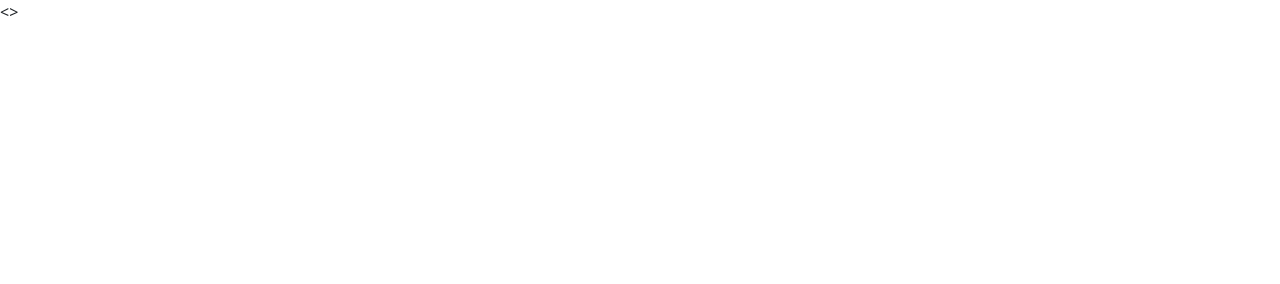
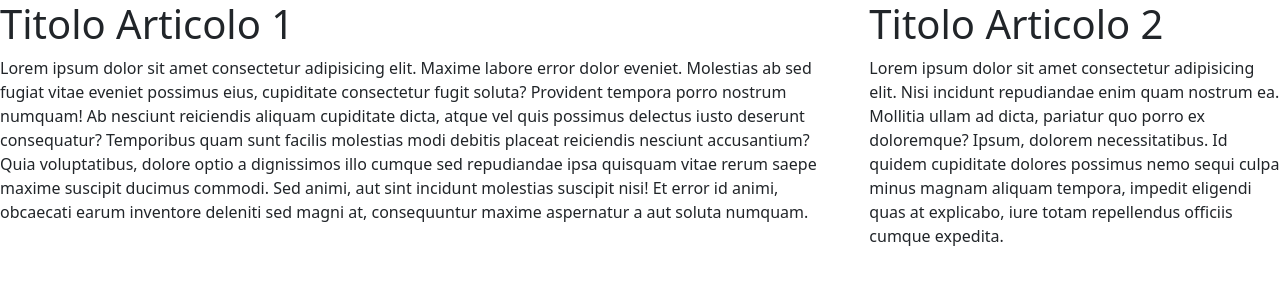
Before and after one commit to Marypink74/corsofullstack, a plain HTML site: page index.html in a window 1280 px wide. Drawn offline with nearby package versions, Linux system fonts and the light colour scheme.

Commit message:
Aggiunta di 2 paragrafi

```diff
--- a/index.html
+++ b/index.html
@@ -1,6 +1,6 @@
 <!DOCTYPE html>
-<html lang="en">
-<>
+<html lang="it">
+<head>
     <meta charset="UTF-8">
     <meta http-equiv="X-UA-Compatible" content="IE=edge">
     <meta name="viewport" content="width=device-width, initial-scale=1.0">
@@ -8,8 +8,18 @@
     <link href="https://cdn.jsdelivr.net/npm/bootstrap@5.2.0-beta1/dist/css/bootstrap.min.css" rel="stylesheet" integrity="sha384-0evHe/X+R7YkIZDRvuzKMRqM+OrBnVFBL6DOitfPri4tjfHxaWutUpFmBp4vmVor" crossorigin="anonymous">
 </head>
 <body>
-    <div>
+    <div class="row">
+        <div class="col-8"> <!--col-8 vuol dire che il paragrafo prenderà lo spazio di 8 colonne sul totale di 12-->
+            <h1>Titolo Articolo 1</h1>
+            <p>Lorem ipsum dolor sit amet consectetur adipisicing elit. Maxime labore error dolor eveniet. Molestias ab sed fugiat vitae eveniet possimus eius, cupiditate consectetur fugit soluta? Provident tempora porro nostrum numquam! Ab nesciunt reiciendis aliquam cupiditate dicta, atque vel quis possimus delectus iusto deserunt consequatur? Temporibus quam sunt facilis molestias modi debitis placeat reiciendis nesciunt accusantium? Quia voluptatibus, dolore optio a dignissimos illo cumque sed repudiandae ipsa quisquam vitae rerum saepe maxime suscipit ducimus commodi. Sed animi, aut sint incidunt molestias suscipit nisi! Et error id animi, obcaecati earum inventore deleniti sed magni at, consequuntur maxime aspernatur a aut soluta numquam.</p>
 
+        </div>
+        <div class="col">
+            <h1>Titolo Articolo 2</h1>
+            <p>Lorem ipsum dolor sit amet consectetur adipisicing elit. Nisi incidunt repudiandae enim quam nostrum ea. Mollitia ullam ad dicta, pariatur quo porro ex doloremque? Ipsum, dolorem necessitatibus. Id quidem cupiditate dolores possimus nemo sequi culpa minus magnam aliquam tempora, impedit eligendi quas at explicabo, iure totam repellendus officiis cumque expedita.</p>
+        </div>
     </div>
+
+    <script src="https://cdn.jsdelivr.net/npm/bootstrap@5.2.0-beta1/dist/js/bootstrap.bundle.min.js" integrity="sha384-pprn3073KE6tl6bjs2QrFaJGz5/SUsLqktiwsUTF55Jfv3qYSDhgCecCxMW52nD2" crossorigin="anonymous"></script>
 </body>
 </html>
```
